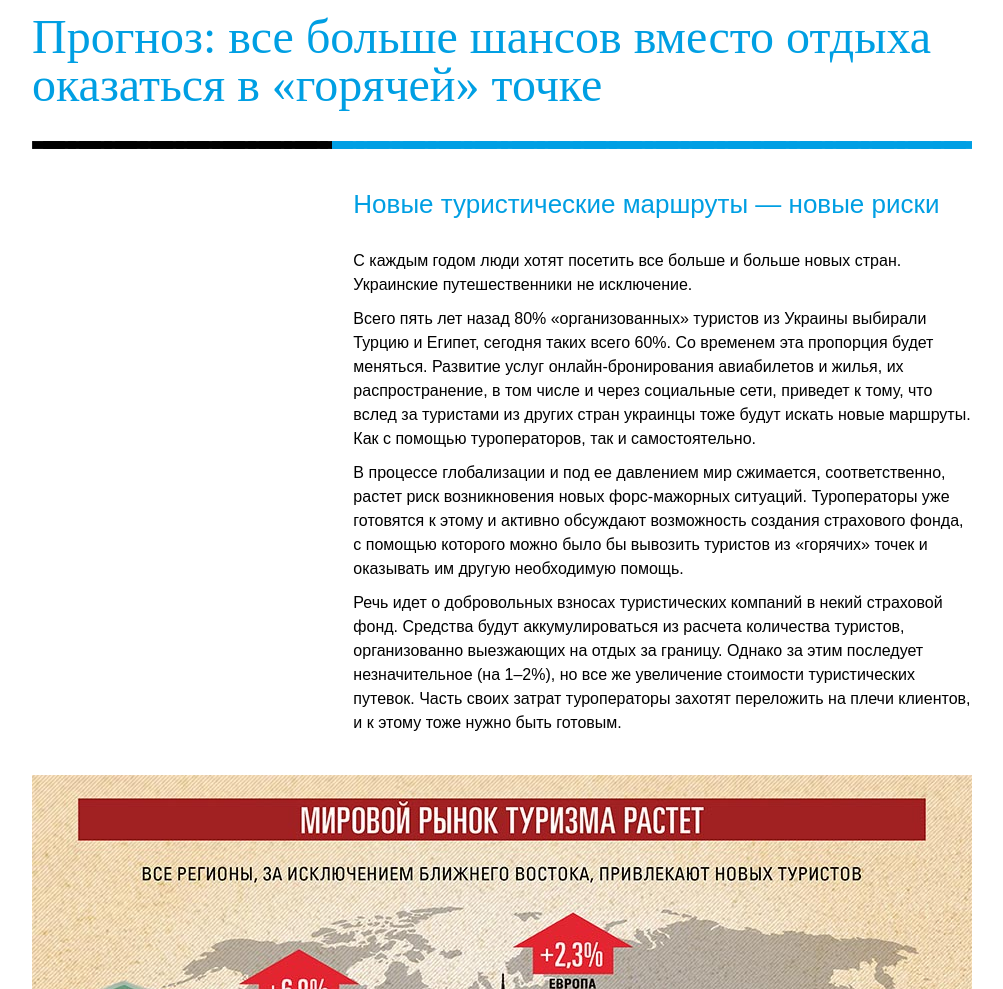
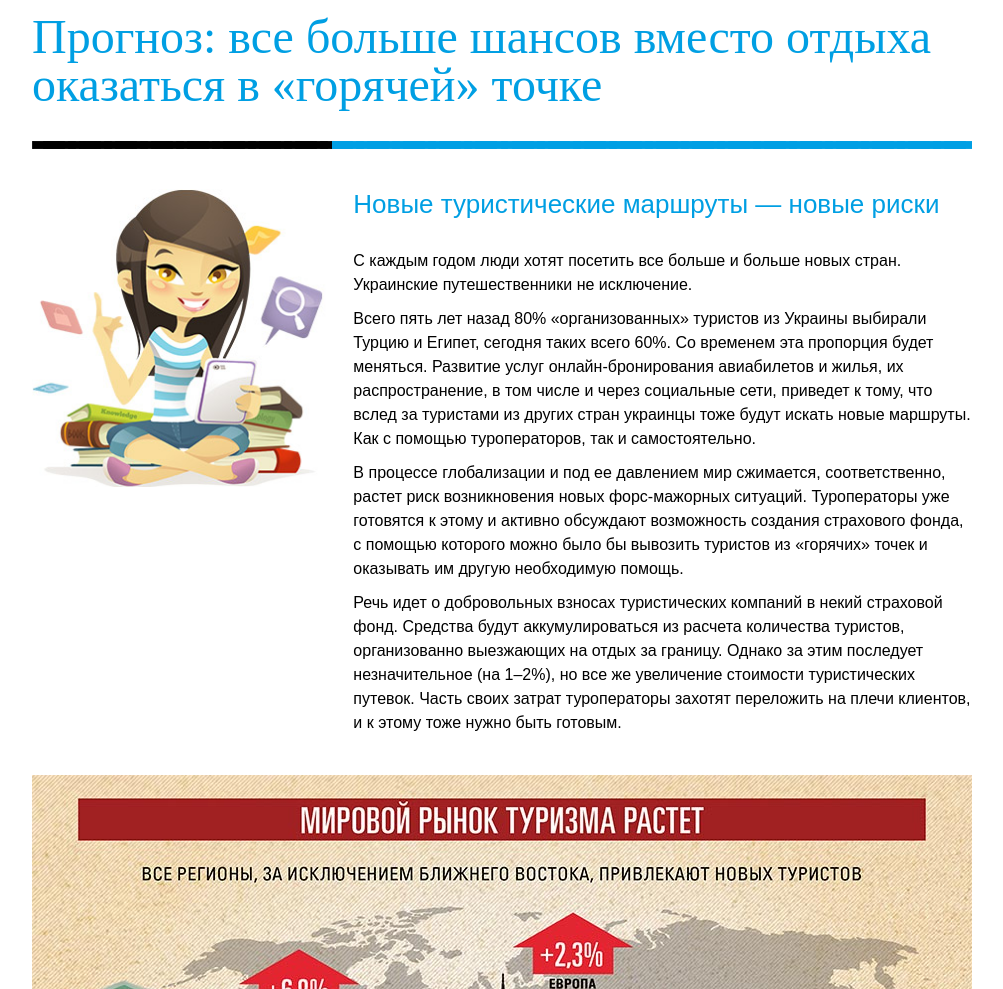
Before and after one commit to marinovdf/Story12, a plain HTML site: page index.htm in a window 1280 px wide. Shown: the part 5919-6908 px from the top of the page, without its empty margins (138-1141 px from the left). Drawn offline with Linux system fonts and the light colour scheme; a script that the page names is missing.

Commit message:
add girl img

```diff
--- a/index.htm
+++ b/index.htm
@@ -198,7 +198,9 @@
   <div class="row-fluid">
     <div class="container">
       <div class="row">
-        <div class="span4"></div>
+        <div class="span4">
+          <img src="img/girl.jpg" alt=""/>
+        </div>
         <div class="span8">
           <h4 class="blue-text">Новые туристические маршруты — новые риски</h4>
 
```
Also changed, not shown: img/girl.jpg (added).
